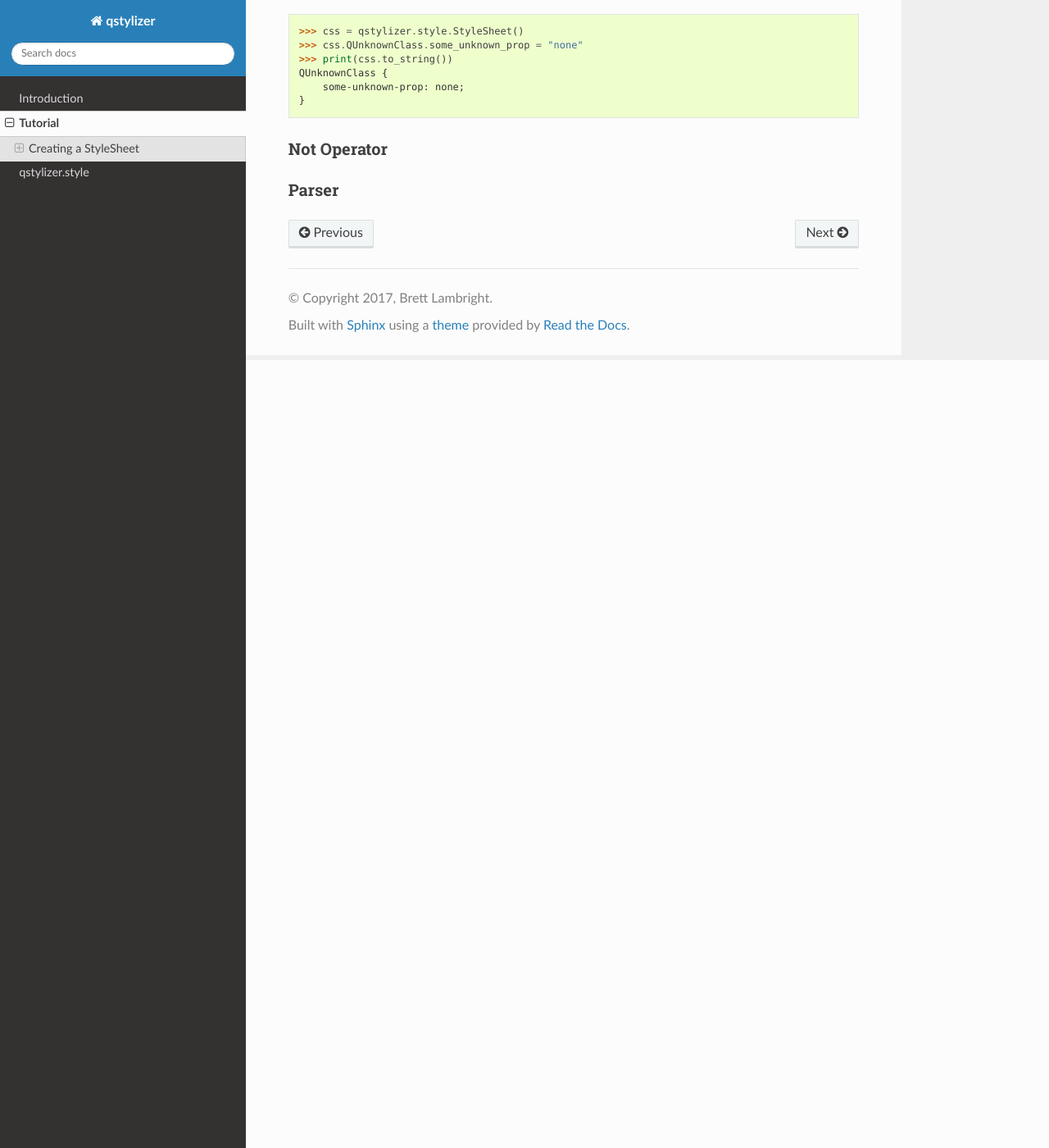
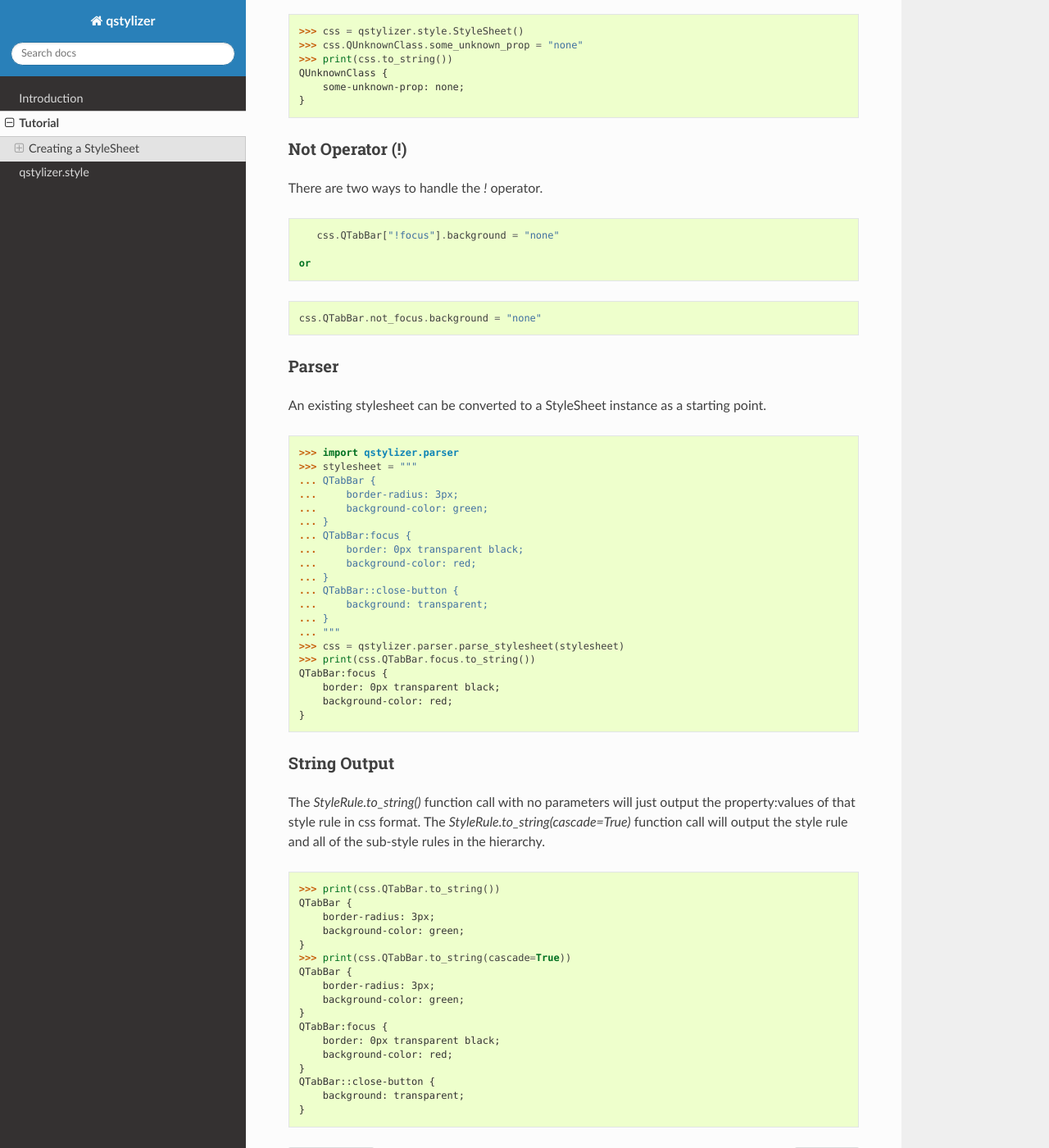
Before and after one commit to blambright/qstylizer, a Sphinx documentation site: the page built from doc/tutorial.rst, in a window 1280 px wide and 1400 px high, scrolled down 961 px. Shown: the whole window at 82% size. Built offline with Sphinx 7.4.7 and the Read the Docs theme 2.0.0, drawn with Linux system fonts in a browser that asks for light colours; some of the changed text lies outside the part shown.

Commit message:
Add tutorial instructions on the parser, not operator, and string output

```diff
--- a/doc/tutorial.rst
+++ b/doc/tutorial.rst
@@ -55,11 +55,75 @@ It is important to note that any name can be used as an attribute.
         some-unknown-prop: none;
     }
 
+Not Operator (!)
+----------------
 
+There are two ways to handle the *!* operator.
 
-Not Operator
-------------
+.. code-block:: python
+
+    css.QTabBar["!focus"].background = "none"
+
+ or
+
+.. code-block:: python
+
+    css.QTabBar.not_focus.background = "none"
 
 
 Parser
 ------
+
+An existing stylesheet can be converted to a StyleSheet instance as a starting
+point.
+
+.. code-block:: python
+
+    >>> import qstylizer.parser
+    >>> stylesheet = """
+    ... QTabBar {
+    ...     border-radius: 3px;
+    ...     background-color: green;
+    ... }
+    ... QTabBar:focus {
+    ...     border: 0px transparent black;
+    ...     background-color: red;
+    ... }
+    ... QTabBar::close-button {
+    ...     background: transparent;
+    ... }
+    ... """
+    >>> css = qstylizer.parser.parse_stylesheet(stylesheet)
+    >>> print(css.QTabBar.focus.to_string())
+    QTabBar:focus {
+        border: 0px transparent black;
+        background-color: red;
+    }
+
+String Output
+-------------
+
+The *StyleRule.to_string()* function call with no parameters will just output
+the property:values of that style rule in css format. The
+*StyleRule.to_string(cascade=True)* function call will output the style rule
+and all of the sub-style rules in the hierarchy.
+
+.. code-block:: python
+
+    >>> print(css.QTabBar.to_string())
+    QTabBar {
+        border-radius: 3px;
+        background-color: green;
+    }
+    >>> print(css.QTabBar.to_string(cascade=True))
+    QTabBar {
+        border-radius: 3px;
+        background-color: green;
+    }
+    QTabBar:focus {
+        border: 0px transparent black;
+        background-color: red;
+    }
+    QTabBar::close-button {
+        background: transparent;
+    }
```
Also changed, not shown: other parts of doc/tutorial.rst (+1 -1 lines).
